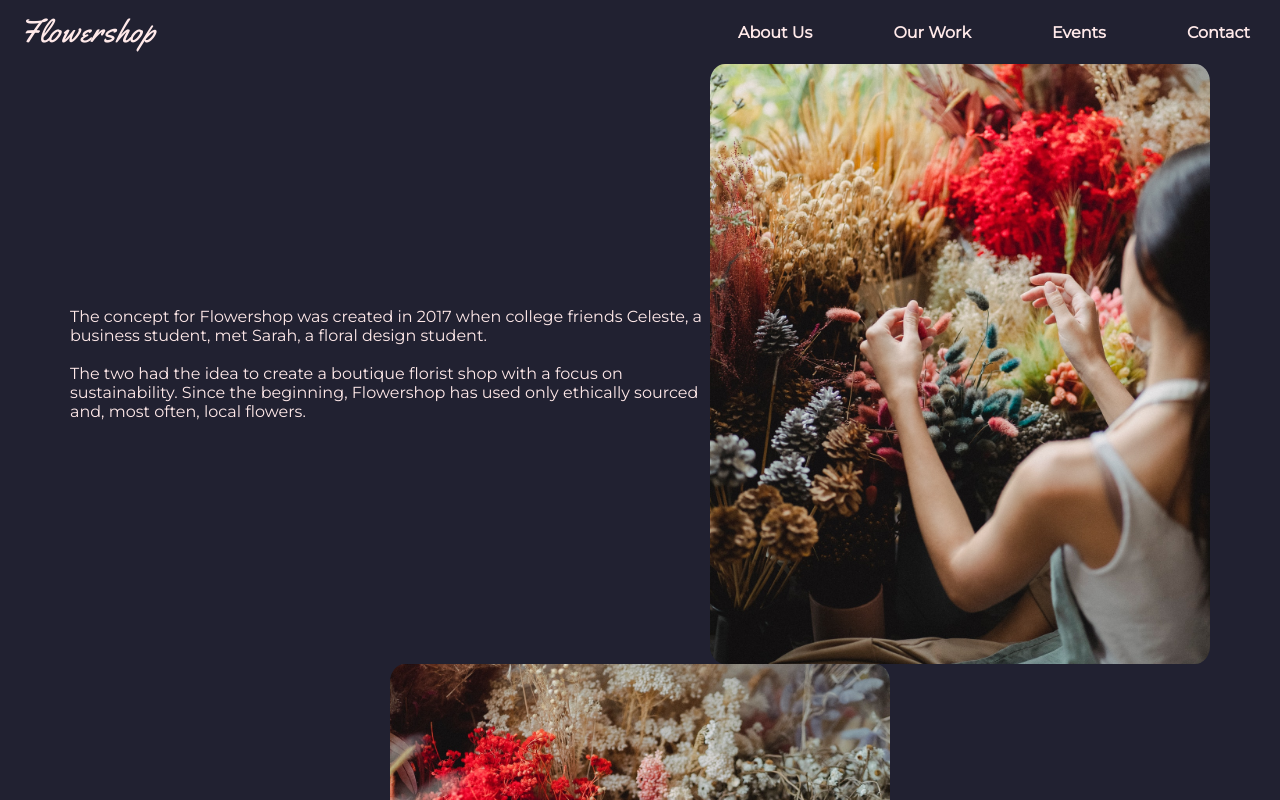
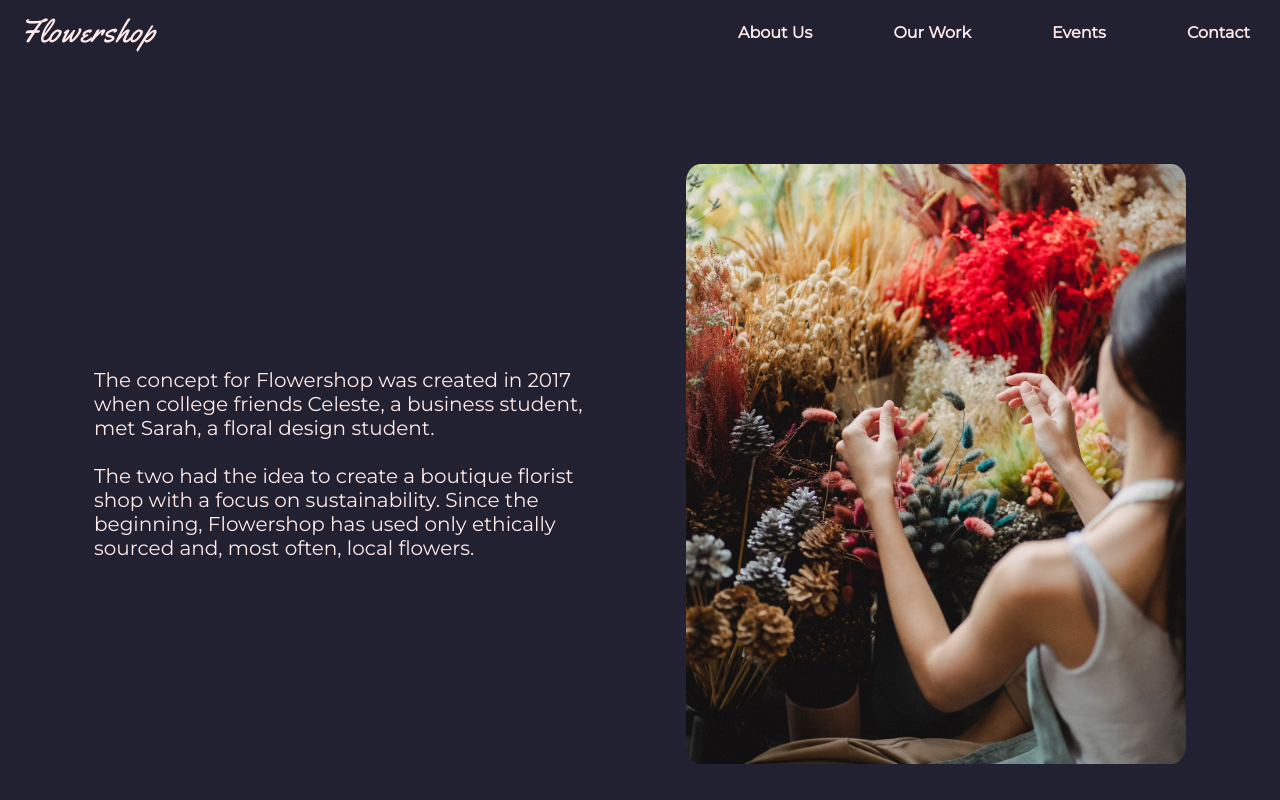
Before and after one commit to nicoleww/flowershop, a React (Create React App) app: page /about in a window 1280 px wide. Shown: the top 800 px of the page. Built offline with nearby package versions, Linux system fonts and the light colour scheme.

Commit message:
add more stylings to about component'

```diff
--- a/src/styles/_about.scss
+++ b/src/styles/_about.scss
@@ -2,6 +2,11 @@
   @include displayFlexCenter(column);
   min-height: 100vh;
   width: 100%;
+}
+
+.about-sect-one,
+.about-sect-two {
+  margin: 100px 0px;
 }
 
 .about-sect-one img,
@@ -14,7 +19,13 @@
 
 .about-sect-one p,
 .about-sect-two p {
-  width: 50%;
+  width: 40%;
+  color: $lightFont;
+  font-size: 20px;
+}
+
+.about-sect-one p {
+  margin-right: 80px;
 }
 
 .about-sect-one {
--- a/src/styles/style.css
+++ b/src/styles/style.css
@@ -102,6 +102,11 @@
   width: 100%;
 }
 
+.about-sect-one,
+.about-sect-two {
+  margin: 100px 0px;
+}
+
 .about-sect-one img,
 .about-sect-two img {
   width: 500px;
@@ -113,7 +118,13 @@
 
 .about-sect-one p,
 .about-sect-two p {
-  width: 50%;
+  width: 40%;
+  color: #ffe9e9;
+  font-size: 20px;
+}
+
+.about-sect-one p {
+  margin-right: 80px;
 }
 
 .about-sect-one {
```
Also changed, not shown: 1 other file (tests, documents, lock files or other folders).
